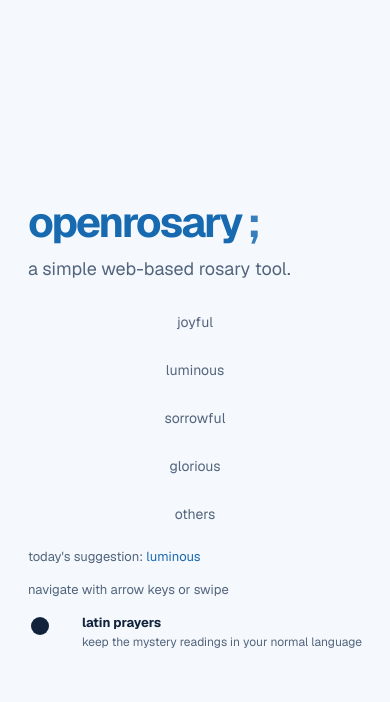
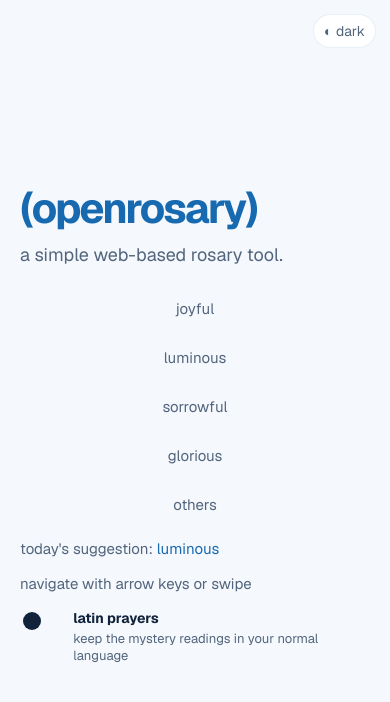
Before and after one commit to pinterbanget/openrosary-web, a Next.js app: page / in a window 390 px wide. Shown: the top 702 px of the page. Built offline with nearby package versions, Linux system fonts and the light colour scheme.

Commit message:
Add OpenRosary theme controls and scale

```diff
--- /dev/null
+++ b/app/ThemeToggle.tsx
@@ -0,0 +1,25 @@
+'use client';
+
+import { useEffect, useState } from 'react';
+
+type Theme = 'light' | 'dark';
+
+export default function ThemeToggle() {
+  const [theme, setTheme] = useState<Theme>('dark');
+
+  useEffect(() => {
+    const saved = window.localStorage.getItem('openrosary-theme') as Theme | null;
+    const initial = saved ?? (window.matchMedia('(prefers-color-scheme: light)').matches ? 'light' : 'dark');
+    document.documentElement.dataset.theme = initial;
+    setTheme(initial);
+  }, []);
+
+  const toggleTheme = () => {
+    const next: Theme = theme === 'light' ? 'dark' : 'light';
+    document.documentElement.dataset.theme = next;
+    window.localStorage.setItem('openrosary-theme', next);
+    setTheme(next);
+  };
+
+  return <button className="theme-toggle" type="button" onClick={toggleTheme} aria-label="Switch colour mode">{theme === 'light' ? '◐ dark' : '☼ light'}</button>;
+}
--- a/app/globals.css
+++ b/app/globals.css
@@ -430,6 +430,66 @@ body {
   .modal { background: var(--panel); }
 }
 
+/* OpenRosary keeps its controls familiar, but uses the shared readable scale. */
+:root[data-theme='dark'] {
+  --bg: #08111f;
+  --panel: #101b2e;
+  --muted: #b5c2d4;
+  --accent: #9dceff;
+  --glass: rgba(255, 255, 255, 0.03);
+  --text: #f6f8fc;
+}
+
+:root[data-theme='light'] {
+  --bg: #f5f8fc;
+  --panel: #ffffff;
+  --muted: #52657d;
+  --accent: #1769b0;
+  --glass: rgba(23, 105, 176, 0.1);
+  --text: #10233b;
+}
+
+.theme-toggle {
+  position: fixed;
+  top: 18px;
+  right: 20px;
+  z-index: 20;
+  border: 1px solid var(--glass);
+  border-radius: 999px;
+  background: var(--panel);
+  color: var(--muted);
+  padding: 7px 10px;
+  font: inherit;
+  font-size: 14px;
+  cursor: pointer;
+}
+
+.theme-toggle:hover { color: var(--accent); border-color: var(--accent); }
+.site-title::after { content: none; }
+.tagline { font-size: 20px; }
+.hint { font-size: 15px; }
+.mystery-btn { font-size: 16px; }
+.latin-toggle-copy strong { font-size: 14px; }
+.latin-toggle-copy span { font-size: 13px; }
+.others-title { font-size: clamp(31px, 6vw, 56px); }
+.devotion-btn strong { font-size: 18px; }
+.devotion-btn span { font-size: 16px; }
+.back-link, .lang-dropdown { font-size: 14px; }
+.mystery-title { font-size: 27px; }
+.prayer-label { font-size: 22px; }
+.prayer-text { font-size: 18px; line-height: 1.7; }
+.progress-text { font-size: 14px; }
+.instructions { font-size: 14px; }
+
+@media (max-width: 640px) {
+  .theme-toggle { top: 14px; right: 14px; }
+  .tagline { font-size: 18px; }
+  .hint, .mystery-btn { font-size: 15px; }
+  .mystery-title { font-size: 23px; }
+  .prayer-label { font-size: 18px; }
+  .prayer-text { font-size: 16px; }
+}
+
 /* Loading */
 .loading {
   min-height: 100vh;
--- a/app/layout.tsx
+++ b/app/layout.tsx
@@ -1,6 +1,7 @@
 import type { Metadata } from "next";
 import { Geist, Geist_Mono } from "next/font/google";
 import "./globals.css";
+import ThemeToggle from "./ThemeToggle";
 
 const geistSans = Geist({
   variable: "--font-geist-sans",
@@ -28,6 +29,7 @@ export default function RootLayout({
         className={`${geistSans.variable} ${geistMono.variable} antialiased`}
       >
         {children}
+        <ThemeToggle />
       </body>
     </html>
   );
--- a/app/page.tsx
+++ b/app/page.tsx
@@ -19,7 +19,7 @@ export default function Home() {
     <main className="hero">
       <div className="container">
         <div className="hero-content">
-          <h1 className="site-title"><span className="accent">open</span>rosary</h1>
+          <h1 className="site-title">(openrosary)</h1>
           <p className="tagline">a simple web-based rosary tool.</p>
 
           <nav className="mysteries-grid" aria-label="mystery selection">
```
